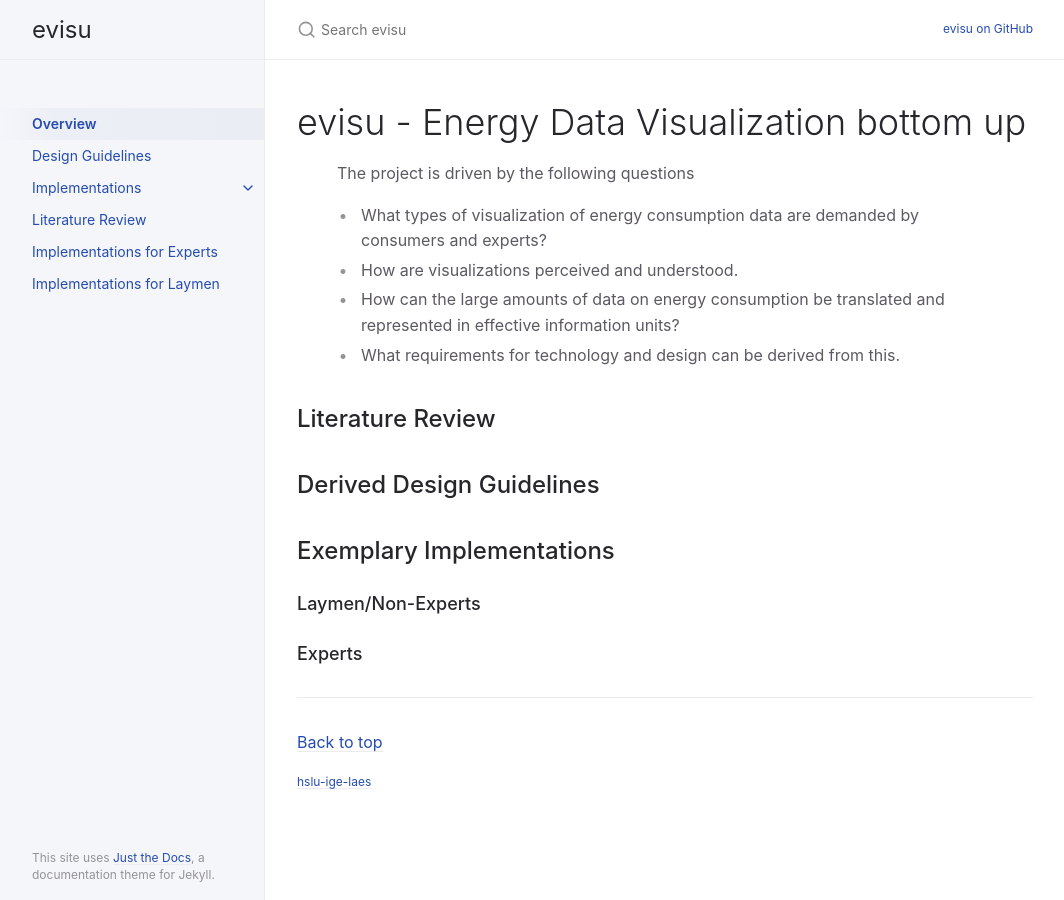
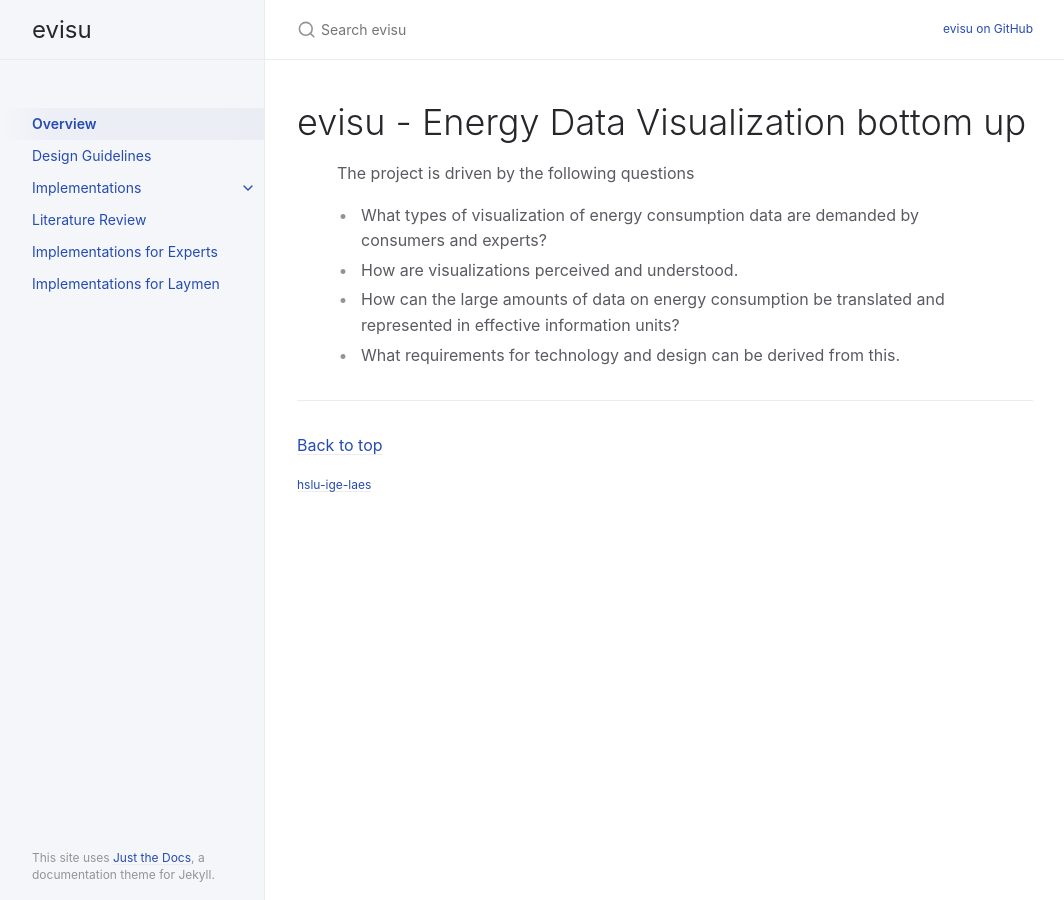
Before and after one commit to hslu-ige-laes/evisu, a Jekyll site: the page built from docs/index.md, in a window 1280 px wide. Shown: the whole page, without its empty margins (107-1171 px from the left). Built offline with Jekyll 4.4.1, drawn with Linux system fonts in a browser that asks for light colours.

Commit message:
Update index.md

```diff
--- a/docs/index.md
+++ b/docs/index.md
@@ -11,12 +12,3 @@ permalink: /
 > - How are visualizations perceived and understood.
 > - How can the large amounts of data on energy consumption be translated and represented in effective information units?
 > - What requirements for technology and design can be derived from this.
-
-## Literature Review
-
-## Derived Design Guidelines
-
-## Exemplary Implementations
-### Laymen/Non-Experts
-
-### Experts
```
Also changed, not shown: other parts of docs/index.md (+1 -0 lines).
